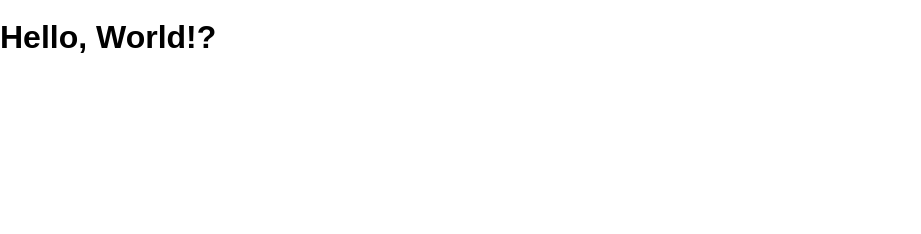
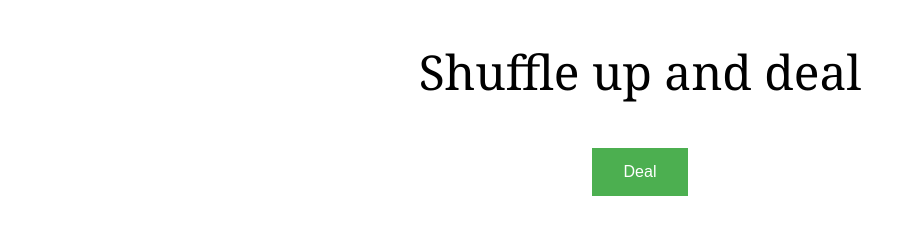
Before and after one commit to DRibeiro1124/shuffle, a website: page public/index.html in a window 1280 px wide. Shown: the whole page, without its empty margins (0-921 px from the left). Drawn offline with Linux system fonts and the light colour scheme.

Commit message:
added some basic css

```diff
--- a/public/index.html
+++ b/public/index.html
@@ -7,7 +7,15 @@
     <link rel="stylesheet" href="/screen.css">
   </head>
   <body>
-    <h1>Hello, World!</h1>
+    <main>
+      <section id="intro">
+        <p>Shuffle up and deal<p>
+      </section>
+      <section class="felt">
+          <button id="shuffle-button">Deal</button>
+          <span></span>
+      </section>
+      </main>
     <script src="/main.js" charset="utf-8"></script>
   </body>
 </html>
--- a/public/main.js
+++ b/public/main.js
@@ -1,5 +1,25 @@
-const main = () => {
-  document.querySelector('h1').textContent += '?'
+// const main = () => {
+//   document.querySelector('h1').textContent += '?'
+// }
+
+// document.addEventListener('DOMContentLoaded', main)
+
+const deck = []
+const suitOfCards = ['spades', 'hearts', 'diamonds', 'clubs']
+const rankOfCards = ['ace', 'deuce', 'trey', 'four', 'five', 'six', 'seven', 'eight', 'nine', 'ten', 'jack', 'queen', 'king']
+
+for (let i = 0; i < suitOfCards.length; i++) {
+  for (let j = 0; j < rankOfCards.length; j++) {
+    deck.push(rankOfCards[j] + ' of ' + suitOfCards[i])
+  }
 }
 
-document.addEventListener('DOMContentLoaded', main)
+const shuffleButtonClickEvent = () => {
+  const card = deck.pop()
+
+  // Build a list item and append it to the list in the page.
+
+  console.log(card)
+}
+
+document.querySelector('#shuffle-button').addEventListener('click', shuffleButtonClickEvent)
--- a/public/screen.css
+++ b/public/screen.css
@@ -7,3 +7,28 @@ body {
   min-height: 100%;
   font: 16px / 1 sans-serif;
 }
+
+#intro {
+  display: flex;
+  justify-content: center;
+  font-size: 3em;
+  font-family: georgia;
+}
+
+.felt {
+  display: flex;
+  justify-content: center;
+}
+
+#shuffle-button {
+  background-color: #4CAF50;
+    border: none;
+    color: white;
+    padding: 15px 32px;
+    text-align: center;
+    text-decoration: none;
+    display: inline-block;
+    font-size: 16px;
+    margin: 4px 2px;
+    cursor: pointer;
+}
```
